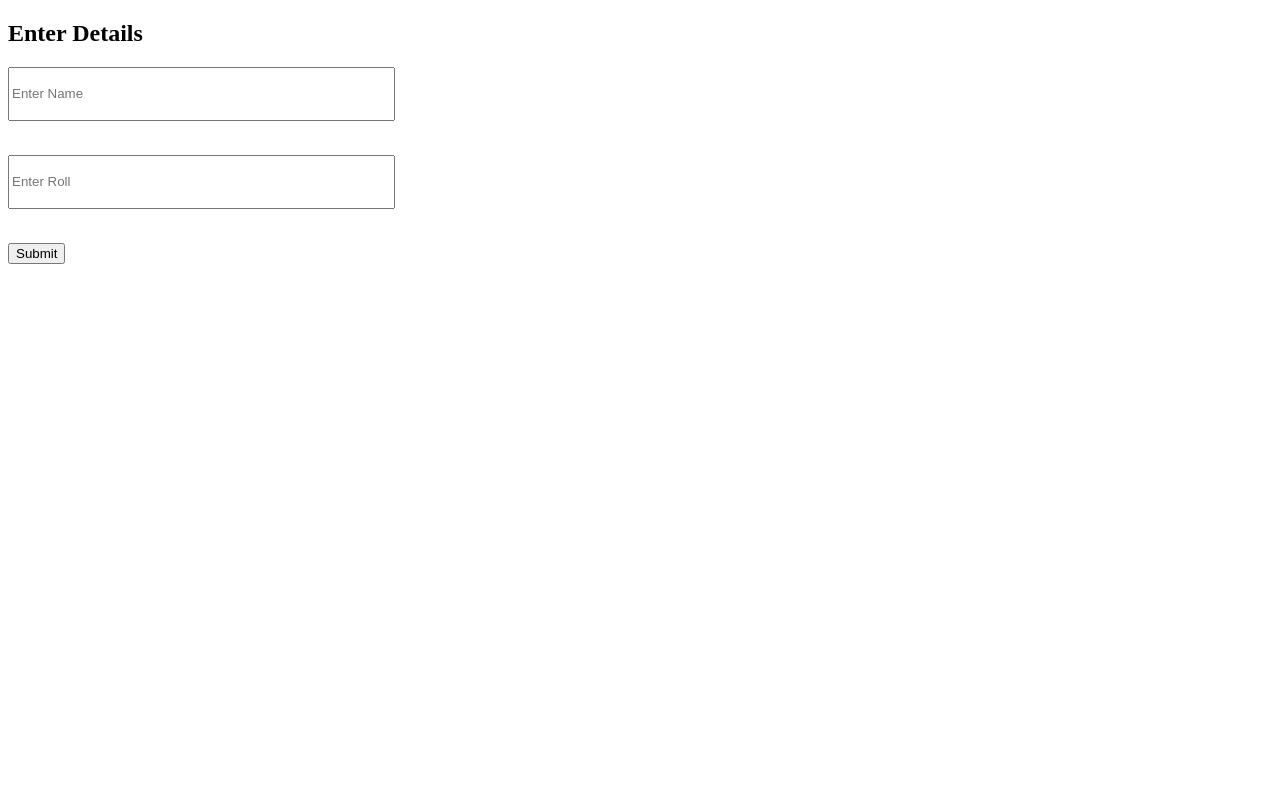
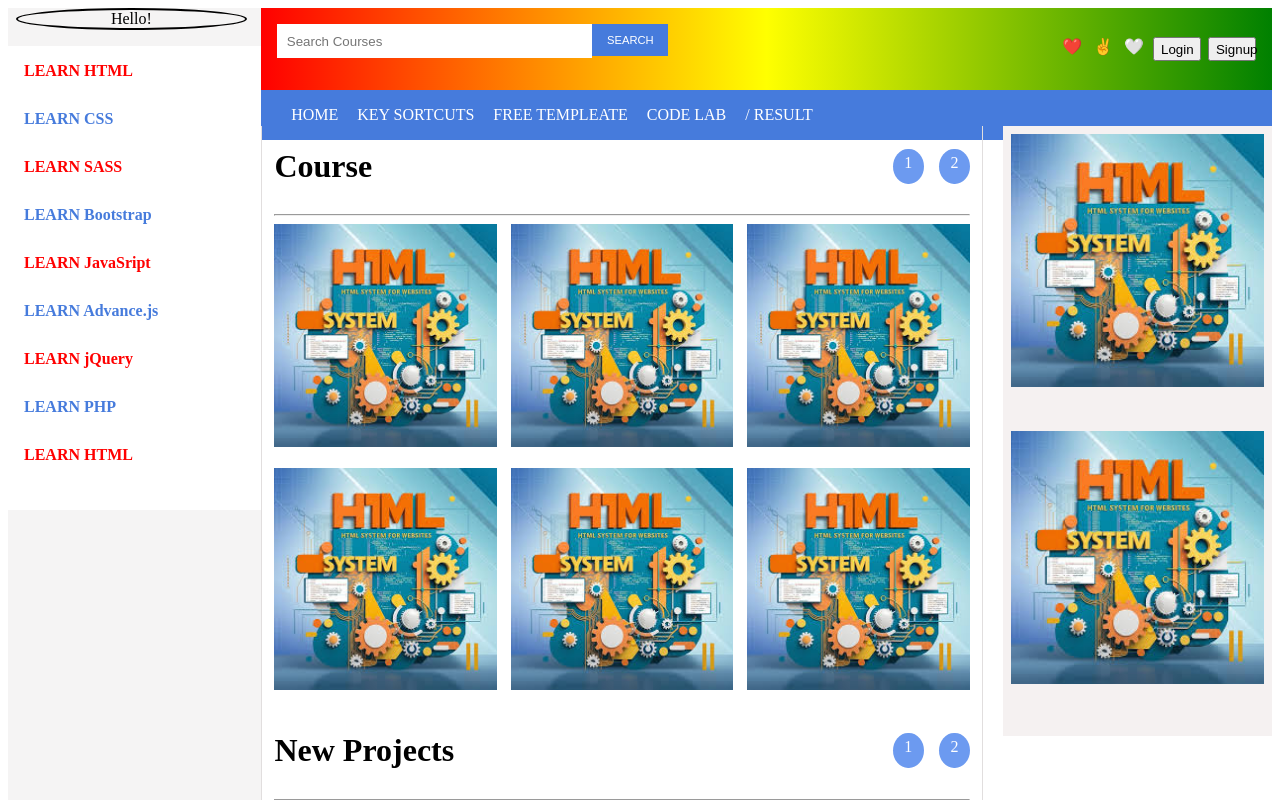
Before and after one commit to sahiba2503/my-react-app, a React (Vite) app in the folder my-vite-app/: page / in a window 1280 px wide. Shown: the top 800 px of the page. Built offline with nearby package versions, Linux system fonts and the light colour scheme.

Commit message:
remove form

```diff
--- a/my-vite-app/src/App.jsx
+++ b/my-vite-app/src/App.jsx
@@ -1,53 +1,12 @@
 
-import { useState } from "react";
+
 import LeftSidebar from "./LeftSidebar";
 import Navbar from "./Navbar";
 import RightSidebar from "./RightSidebar";
 import Footer from "./Footer.jsx";
 
 function App() {
-  const [name, setName] = useState("");
-  const [roll, setRoll] = useState("");
-  const [isSubmitted, setIsSubmitted] = useState(false);
 
-  const handleSubmit = (e) => {
-    e.preventDefault();
-
-    if (name && roll) {
-      setIsSubmitted(true);
-    } else {
-      alert("Please enter both Name and Roll Number");
-    }
-  };
-
-  // If not submitted, show form
-  if (!isSubmitted) {
-    return (
-      <form onSubmit={handleSubmit}>
-        <h2>Enter Details</h2>
-
-        <input
-          type="text"
-          placeholder="Enter Name"
-          value={name}
-          onChange={(e) => setName(e.target.value)}
-        />
-        <br /><br />
-
-        <input
-          type="text"
-          placeholder="Enter Roll"
-          value={roll}
-          onChange={(e) => setRoll(e.target.value)}
-        />
-        <br /><br />
-
-        <button type="submit">Submit</button>
-      </form>
-    );
-  }
-
-  // If submitted, show app
   return (
     <>
       <Navbar />
@@ -58,4 +17,4 @@ function App() {
   );
 }
 
-export default App;
+ export default App;
```
